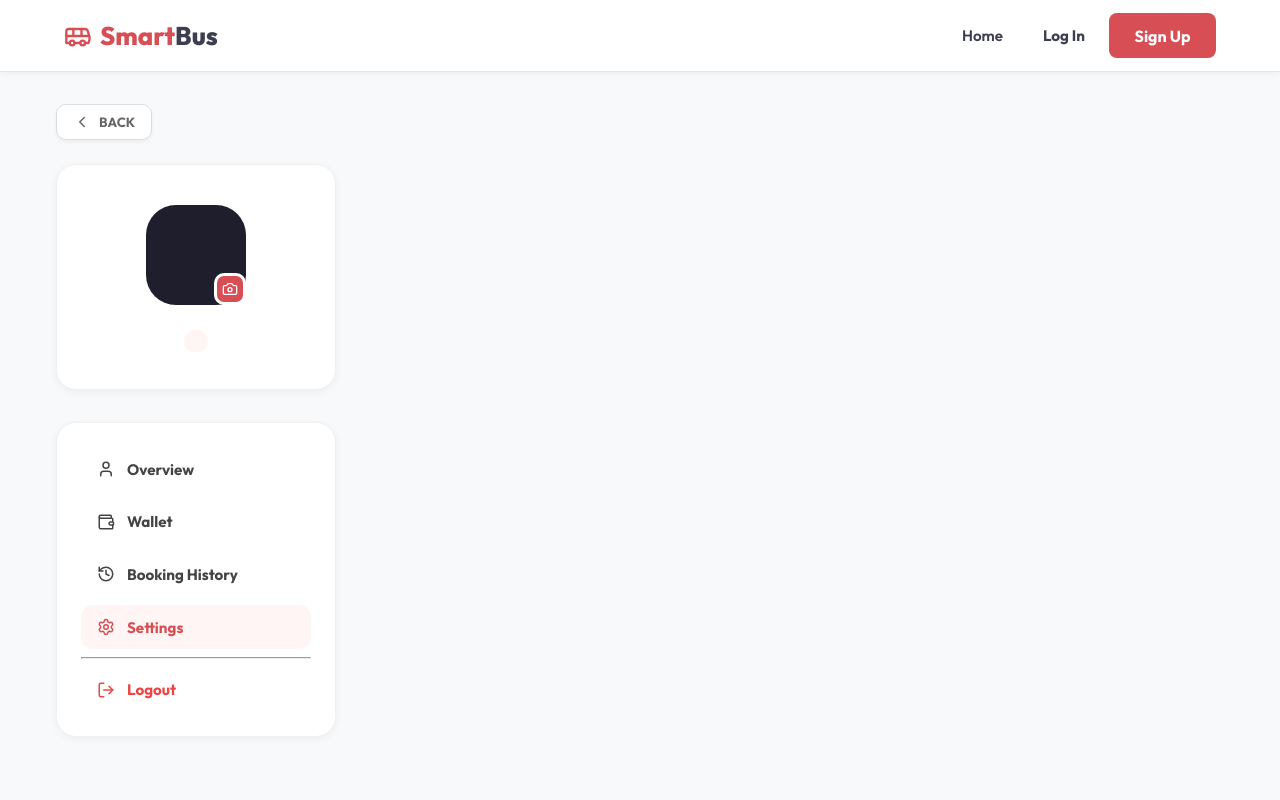
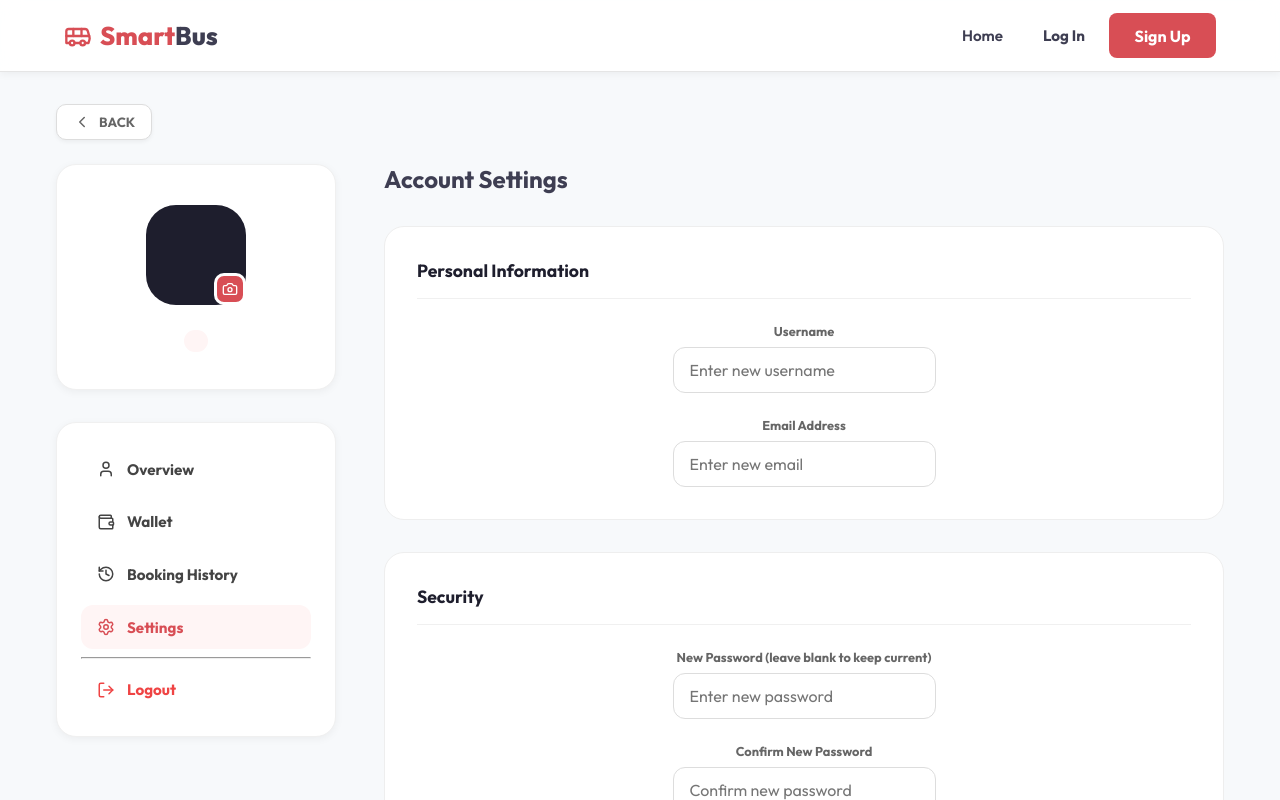
Before and after one commit to singhr45625/Bus_booking_system_app, a React (Vite) app: page /profile in a window 1280 px wide. Both pictures are taken after a click on the button "Settings". Shown: the top 800 px of the page. Built offline with nearby package versions, Linux system fonts and the light colour scheme; no server answers.

Commit message:
added profile update functionality

```diff
--- a/src/context/AuthContext.jsx
+++ b/src/context/AuthContext.jsx
@@ -74,8 +74,24 @@ export const AuthProvider = ({ children }) => {
     }
   };
 
+  const updateProfile = async (userData) => {
+    try {
+      const userInfo = JSON.parse(localStorage.getItem('userInfo'));
+      const config = {
+        headers: { Authorization: `Bearer ${userInfo?.token}` }
+      };
+      const { data } = await axios.put('/api/auth/profile', userData, config);
+      localStorage.setItem('userInfo', JSON.stringify(data));
+      setUser(data);
+      return data;
+    } catch (err) {
+      console.error('Update Profile Error:', err.response?.data || err.message);
+      throw err;
+    }
+  };
+
   return (
-    <AuthContext.Provider value={{ user, login, signup, logout, addWalletMoney, refreshUser, loading }}>
+    <AuthContext.Provider value={{ user, login, signup, logout, addWalletMoney, refreshUser, updateProfile, loading }}>
       {children}
     </AuthContext.Provider>
   );
--- a/src/pages/Profile.jsx
+++ b/src/pages/Profile.jsx
@@ -11,6 +11,21 @@ const Profile = () => {
   const [activeTab, setActiveTab] = useState('overview');
   const [loading, setLoading] = useState(false);
   const [showPaymentModal, setShowPaymentModal] = useState(false);
+  const { updateProfile } = useContext(AuthContext);
+
+  // Settings State
+  const [username, setUsername] = useState(user?.username || '');
+  const [email, setEmail] = useState(user?.email || '');
+  const [password, setPassword] = useState('');
+  const [confirmPassword, setConfirmPassword] = useState('');
+  const [message, setMessage] = useState({ type: '', text: '' });
+
+  useEffect(() => {
+    if (user) {
+      setUsername(user.username);
+      setEmail(user.email);
+    }
+  }, [user]);
 
   useEffect(() => {
     refreshUser();
@@ -22,6 +37,32 @@ const Profile = () => {
       alert(`Success! ₹${amount} has been added to your account.`);
     } catch (err) {
       alert('Recharge failed. Please try again.');
+    }
+  };
+
+  const handleUpdateProfile = async (e) => {
+    e.preventDefault();
+    setLoading(true);
+    setMessage({ type: '', text: '' });
+
+    if (password !== confirmPassword) {
+      setMessage({ type: 'error', text: 'Passwords do not match' });
+      setLoading(false);
+      return;
+    }
+
+    try {
+      const updateData = { username, email };
+      if (password) updateData.password = password;
+
+      await updateProfile(updateData);
+      setMessage({ type: 'success', text: 'Profile updated successfully!' });
+      setPassword('');
+      setConfirmPassword('');
+    } catch (err) {
+      setMessage({ type: 'error', text: err.response?.data?.error || 'Failed to update profile' });
+    } finally {
+      setLoading(false);
     }
   };
 
@@ -128,6 +169,68 @@ const Profile = () => {
               </div>
             </div>
           )}
+
+          {activeTab === 'settings' && (
+            <div className="tab-pane animate-fade">
+              <h2>Account Settings</h2>
+
+              {message.text && (
+                <div className={`alert-box ${message.type}`}>
+                  {message.text}
+                </div>
+              )}
+
+              <form onSubmit={handleUpdateProfile} className="settings-form">
+                <div className="form-section">
+                  <h3>Personal Information</h3>
+                  <div className="input-group">
+                    <label>Username</label>
+                    <input
+                      type="text"
+                      value={username}
+                      onChange={(e) => setUsername(e.target.value)}
+                      placeholder="Enter new username"
+                    />
+                  </div>
+                  <div className="input-group">
+                    <label>Email Address</label>
+                    <input
+                      type="email"
+                      value={email}
+                      onChange={(e) => setEmail(e.target.value)}
+                      placeholder="Enter new email"
+                    />
+                  </div>
+                </div>
+
+                <div className="form-section">
+                  <h3>Security</h3>
+                  <div className="input-group">
+                    <label>New Password (leave blank to keep current)</label>
+                    <input
+                      type="password"
+                      value={password}
+                      onChange={(e) => setPassword(e.target.value)}
+                      placeholder="Enter new password"
+                    />
+                  </div>
+                  <div className="input-group">
+                    <label>Confirm New Password</label>
+                    <input
+                      type="password"
+                      value={confirmPassword}
+                      onChange={(e) => setConfirmPassword(e.target.value)}
+                      placeholder="Confirm new password"
+                    />
+                  </div>
+                </div>
+
+                <button type="submit" className="btn-primary" disabled={loading}>
+                  {loading ? 'Updating...' : 'Save Changes'}
+                </button>
+              </form>
+            </div>
+          )}
         </main>
       </div>
 
@@ -166,6 +269,18 @@ const Profile = () => {
         .balance-info span { font-size: 0.9rem; opacity: 0.7; font-weight: 600; }
         .balance-info h1 { font-size: 3.5rem; font-weight: 900; margin: 0.5rem 0 0 0; letter-spacing: -2px; }
 
+        .settings-form { display: flex; flex-direction: column; gap: 2rem; margin-top: 2rem; }
+        .form-section { background: white; padding: 2rem; border-radius: 20px; border: 1px solid #eee; display: flex; flex-direction: column; gap: 1.5rem; }
+        .form-section h3 { margin: 0; font-size: 1.1rem; color: var(--secondary); border-bottom: 1px solid #f0f0f0; padding-bottom: 1rem; }
+        .input-group { display: flex; flex-direction: column; gap: 8px; }
+        .input-group label { font-size: 0.8rem; font-weight: 700; color: #666; }
+        .input-group input { padding: 12px 16px; border: 1px solid #ddd; border-radius: 12px; font-size: 1rem; transition: all 0.3s ease; }
+        .input-group input:focus { outline: none; border-color: var(--primary); box-shadow: 0 0 0 4px rgba(255, 71, 87, 0.1); }
+
+        .alert-box { padding: 1rem; border-radius: 12px; margin-bottom: 1.5rem; font-weight: 600; font-size: 0.9rem; }
+        .alert-box.success { background: #dcfce7; color: #166534; border: 1px solid #bbf7d0; }
+        .alert-box.error { background: #fee2e2; color: #991b1b; border: 1px solid #fecaca; }
+
         @media (max-width: 992px) {
           .profile-layout { grid-template-columns: 1fr; gap: 2rem; }
           .profile-nav { flex-direction: row; overflow-x: auto; padding: 1rem; }
```
